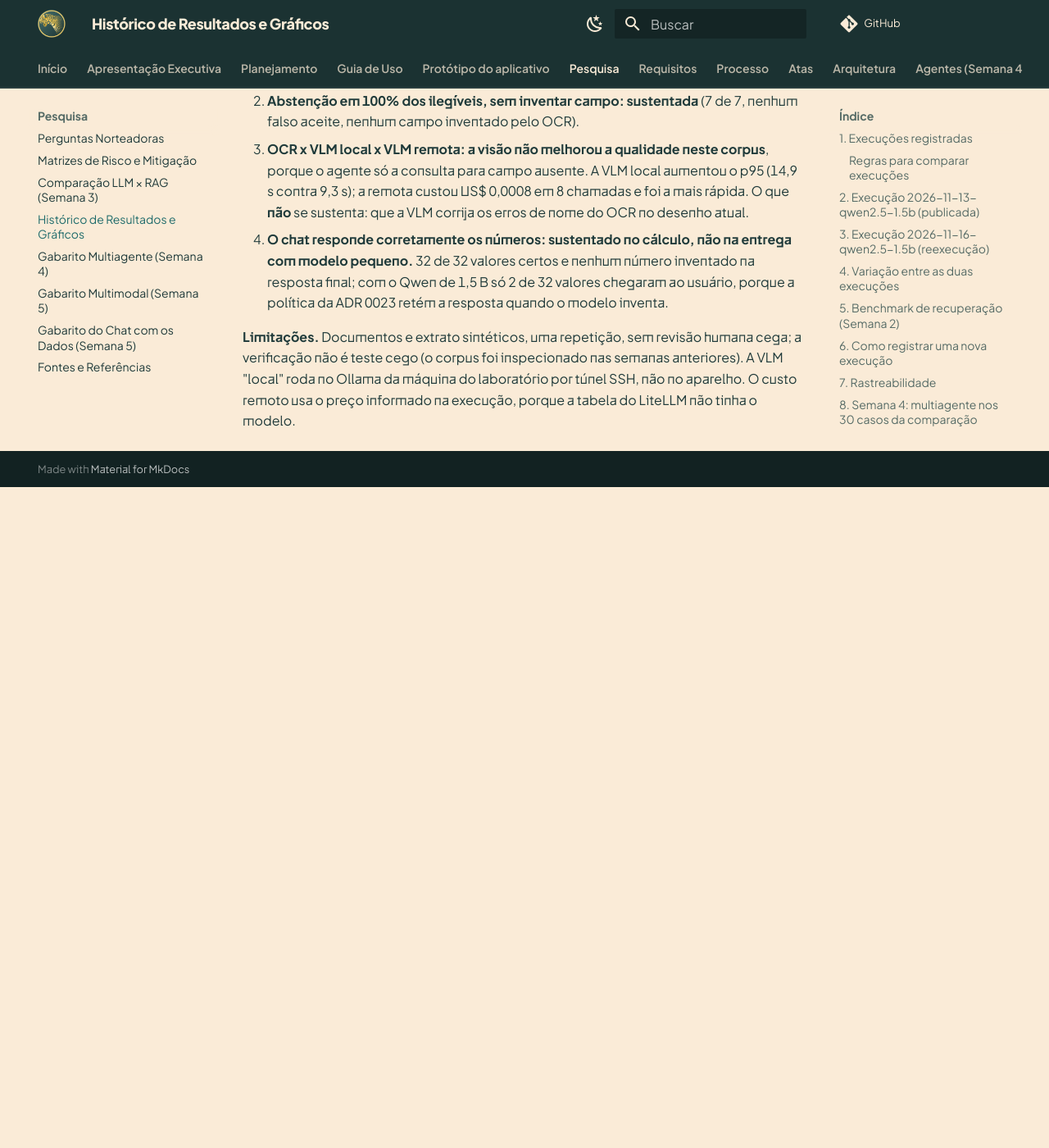
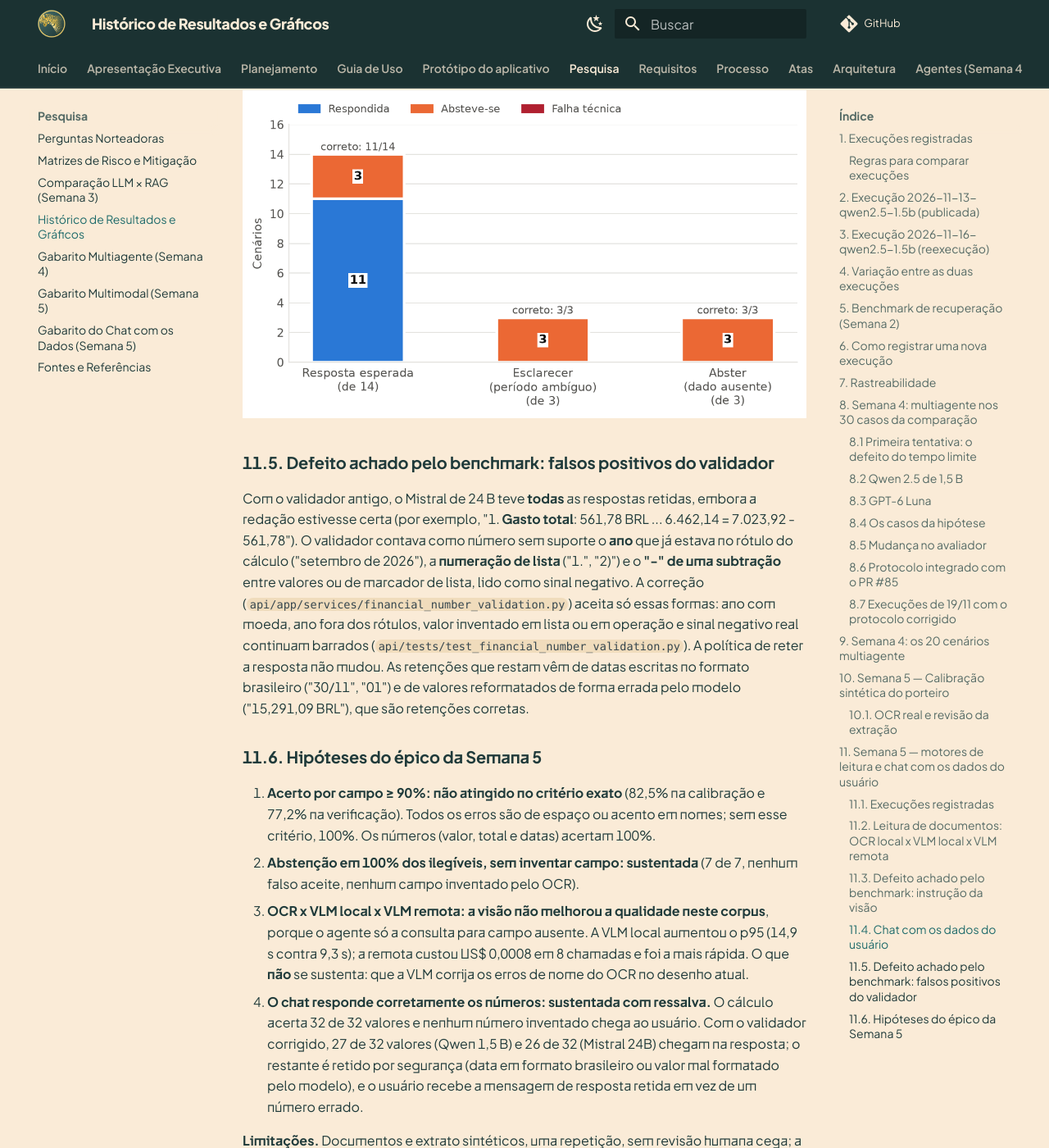
Before and after one commit to moonshinerd/trokim, an MkDocs documentation site: the page built from docs/pesquisa/resultados.md, in a window 1280 px wide and 1400 px high, scrolled down 36500 px. Shown: the whole window at 82% size. Built offline with MkDocs 1.6.1 and Material for MkDocs 9.7.7, drawn with Linux system fonts in a browser that asks for light colours; comment, search, counter and statistics services are not loaded; before the commit the page ends 37094 px from its top, so only the background shows below that; some of the changed text lies outside the part shown.

Commit message:
wip: chat reexecutado com o validador corrigido e resultados atualizados

```diff
--- a/docs/pesquisa/resultados.md
+++ b/docs/pesquisa/resultados.md
@@ -590,7 +590,9 @@ respostas brutas em `readings.json`. Nada foi sobrescrito. Sem revisão humana c
 | `documents/2026-11-27-vlm-gemini-2.5-flash-lite-v2` | OCR + Gemini 2.5 Flash Lite | `cc9a15c` | Instrução corrigida; árvore alterada só no runner do chat |
 | `chat_dados/2026-11-27-chat-dados-qwen2.5-1.5b` | Qwen 2.5 1,5 B (Ollama) | `9422144` | Avaliador antigo contava rejeição como falha técnica |
 | `chat_dados/2026-11-27-chat-dados-qwen2.5-1.5b-v2` | Qwen 2.5 1,5 B (Ollama) | `cc9a15c` | Avaliador corrigido |
-| `chat_dados/2026-11-27-chat-dados-mistral-small3.2` | Mistral Small 3.2 24B (Ollama) | `cc9a15c` | Modelo maior, mesmo protocolo |
+| `chat_dados/2026-11-27-chat-dados-mistral-small3.2` | Mistral Small 3.2 24B (Ollama) | `cc9a15c` | Modelo maior, mesmo protocolo; achou os falsos positivos do validador (11.5) |
+| `chat_dados/2026-11-27-chat-dados-qwen2.5-1.5b-v3` | Qwen 2.5 1,5 B (Ollama) | `15f0cdc` | Validador corrigido |
+| `chat_dados/2026-11-27-chat-dados-mistral-small3.2-v2` | Mistral Small 3.2 24B (Ollama) | `15f0cdc` | Validador corrigido |
 
 As três primeiras execuções de documentos foram **reavaliadas** (`--reavaliar`) depois que o
 avaliador passou a separar a falha só da visão (o agente descarta a contribuição e segue com o
@@ -644,29 +646,41 @@ não mudou. Com ela, as respostas passaram a vir no formato (v2).
 
 ### 11.4. Chat com os dados do usuário
 
-| Métrica | Qwen 2.5 1,5 B (v2) | Mistral Small 3.2 24B |
-|---|---:|---:|
-| Valores esperados calculados corretamente | 32/32 | MISTRAL_CALC |
-| Valores entregues na resposta final | 2/32 | MISTRAL_ENTREGUE |
-| Respostas retidas pelo Validation | 12 de 14 | MISTRAL_RETIDAS |
-| Chamadas do modelo com número inventado | 25 de 27 | MISTRAL_INVENTADAS |
-| Números inventados na resposta final | 0 | MISTRAL_FINAL |
-| Esclarecimento ou dado ausente corretos | 6/6 | MISTRAL_ABST |
-| Falhas técnicas | 0 | MISTRAL_TEC |
-| Latência média por pergunta | 2,9 s | MISTRAL_LAT |
+| Métrica | Qwen 1,5 B (v2) | Mistral 24B | Qwen 1,5 B (v3) | Mistral 24B (v2) |
+|---|---:|---:|---:|---:|
+| Validador | antigo | antigo | corrigido | corrigido |
+| Valores calculados corretamente | 32/32 | 32/32 | 32/32 | 32/32 |
+| Valores entregues na resposta final | 2/32 | 0/32 | **27/32** | **26/32** |
+| Perguntas com resposta completa e certa | 2/14 | 0/14 | **11/14** | **10/14** |
+| Respostas retidas pelo Validation | 12/14 | 14/14 | 3/14 | 4/14 |
+| Chamadas do modelo com número sem suporte | 25/27 | 28/28 | 8/19 | 8/18 |
+| Números inventados na resposta final | 0 | 0 | 0 | 0 |
+| Esclarecimento ou dado ausente corretos | 6/6 | 6/6 | 6/6 | 6/6 |
+| Falhas técnicas | 0 | 0 | 0 | 0 |
+| Latência média por pergunta | 2,9 s | 7,2 s | 2,1 s | 4,9 s |
 
-A parte determinística acerta todos os números: conta, dono, período, fatura aberta e fechada,
-parcelas e dívidas. O que não chega ao usuário é a redação: a
-[ADR 0023](../adr/0023-contexto-do-usuario-no-chat.md) audita também o texto original do
-modelo e, se ele inventar um número, **retém a resposta inteira**, mesmo quando o rascunho
-seguro (só com as linhas exatas dos cálculos) está correto. Com o Qwen de 1,5 B, quase toda
-redação traz número sem suporte (anos, numeração de lista, valores reformatados como
-`R$ 7,023,92`), e o usuário recebe "a resposta foi retida". Nenhum número inventado chegou à
-resposta final.
+A parte determinística acerta todos os números (conta, dono, período, fatura aberta e
+fechada, parcelas e dívidas) em todas as execuções. A diferença está na entrega: a
+[ADR 0023](../adr/0023-contexto-do-usuario-no-chat.md) audita também o texto original do modelo
+e retém a resposta inteira se ele citar número sem cálculo compatível. Nenhum número inventado
+chegou à resposta final em nenhuma execução.
 
-![Desfechos do chat com o Qwen 2.5 1,5 B](../assets/chat_dados/2026-11-27-chat-dados-qwen2.5-1.5b-v2/fig1-chat-dados-desfechos.png)
+![Desfechos do chat com o Qwen 2.5 1,5 B, validador corrigido](../assets/chat_dados/2026-11-27-chat-dados-qwen2.5-1.5b-v3/fig1-chat-dados-desfechos.png)
 
-### 11.5. Hipóteses do épico da Semana 5
+### 11.5. Defeito achado pelo benchmark: falsos positivos do validador
+
+Com o validador antigo, o Mistral de 24 B teve **todas** as respostas retidas, embora a redação
+estivesse certa (por exemplo, "1. **Gasto total**: 561,78 BRL ... 6.462,14 = 7.023,92 - 561,78").
+O validador contava como número sem suporte o **ano** que já estava no rótulo do cálculo
+("setembro de 2026"), a **numeração de lista** ("1.", "2)") e o **"-" de uma subtração** entre
+valores ou de marcador de lista, lido como sinal negativo. A correção
+(`api/app/services/financial_number_validation.py`) aceita só essas formas: ano com moeda, ano
+fora dos rótulos, valor inventado em lista ou em operação e sinal negativo real continuam
+barrados (`api/tests/test_financial_number_validation.py`). A política de reter a resposta não
+mudou. As retenções que restam vêm de datas escritas no formato brasileiro ("30/11", "01") e de
+valores reformatados de forma errada pelo modelo ("15,291,09 BRL"), que são retenções corretas.
+
+### 11.6. Hipóteses do épico da Semana 5
 
 1. **Acerto por campo ≥ 90%: não atingido no critério exato** (82,5% na calibração e 77,2% na
    verificação). Todos os erros são de espaço ou acento em nomes; sem esse critério, 100%. Os
@@ -677,10 +691,11 @@ resposta final.
    agente só a consulta para campo ausente. A VLM local aumentou o p95 (14,9 s contra 9,3 s); a
    remota custou US$ 0,0008 em 8 chamadas e foi a mais rápida. O que **não** se sustenta: que a
    VLM corrija os erros de nome do OCR no desenho atual.
-4. **O chat responde corretamente os números: sustentado no cálculo, não na entrega com modelo
-   pequeno.** 32 de 32 valores certos e nenhum número inventado na resposta final; com o Qwen de
-   1,5 B só 2 de 32 valores chegaram ao usuário, porque a política da ADR 0023 retém a resposta
-   quando o modelo inventa.
+4. **O chat responde corretamente os números: sustentada com ressalva.** O cálculo acerta 32 de 32
+   valores e nenhum número inventado chega ao usuário. Com o validador corrigido, 27 de 32 valores
+   (Qwen 1,5 B) e 26 de 32 (Mistral 24B) chegam na resposta; o restante é retido por segurança
+   (data em formato brasileiro ou valor mal formatado pelo modelo), e o usuário recebe a
+   mensagem de resposta retida em vez de um número errado.
 
 **Limitações.** Documentos e extrato sintéticos, uma repetição, sem revisão humana cega; a
 verificação não é teste cego (o corpus foi inspecionado nas semanas anteriores). A VLM "local"
```
Also changed, not shown: docs/assets/chat_dados/2026-11-27-chat-dados-mistral-small3.2-v2/fig1-chat-dados-desfechos.png (added), docs/assets/chat_dados/2026-11-27-chat-dados-mistral-small3.2-v2/fig2-chat-dados-numeros.png (added), docs/assets/chat_dados/2026-11-27-chat-dados-mistral-small3.2-v2/fig3-chat-dados-latencia.png (added), docs/assets/chat_dados/2026-11-27-chat-dados-mistral-small3.2/fig1-chat-dados-desfechos.png, docs/assets/chat_dados/2026-11-27-chat-dados-mistral-small3.2/fig2-chat-dados-numeros.png, docs/assets/chat_dados/2026-11-27-chat-dados-mistral-small3.2/fig3-chat-dados-latencia.png, docs/assets/chat_dados/2026-11-27-chat-dados-qwen2.5-1.5b-v3/fig1-chat-dados-desfechos.png (added), docs/assets/chat_dados/2026-11-27-chat-dados-qwen2.5-1.5b-v3/fig2-chat-dados-numeros.png (added), docs/assets/chat_dados/2026-11-27-chat-dados-qwen2.5-1.5b-v3/fig3-chat-dados-latencia.png (added), 6 other files.
